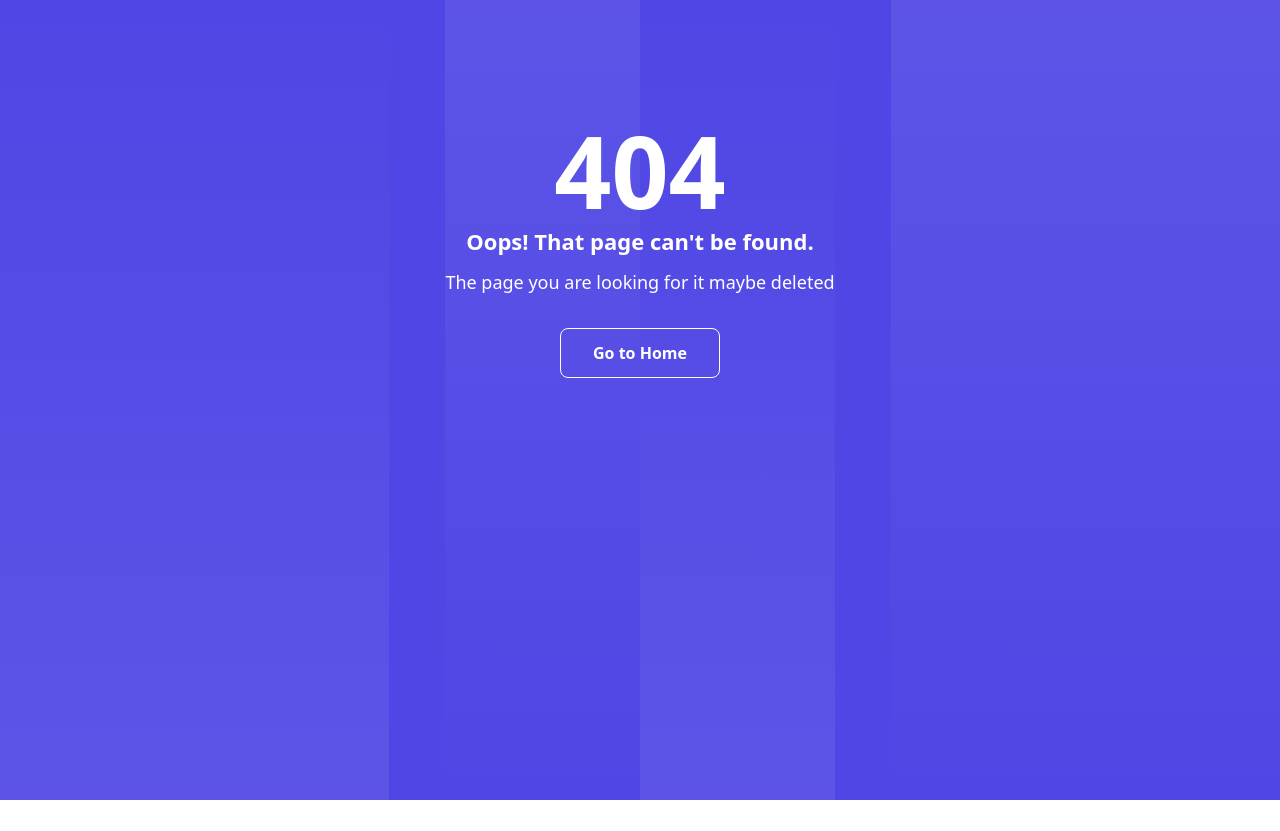
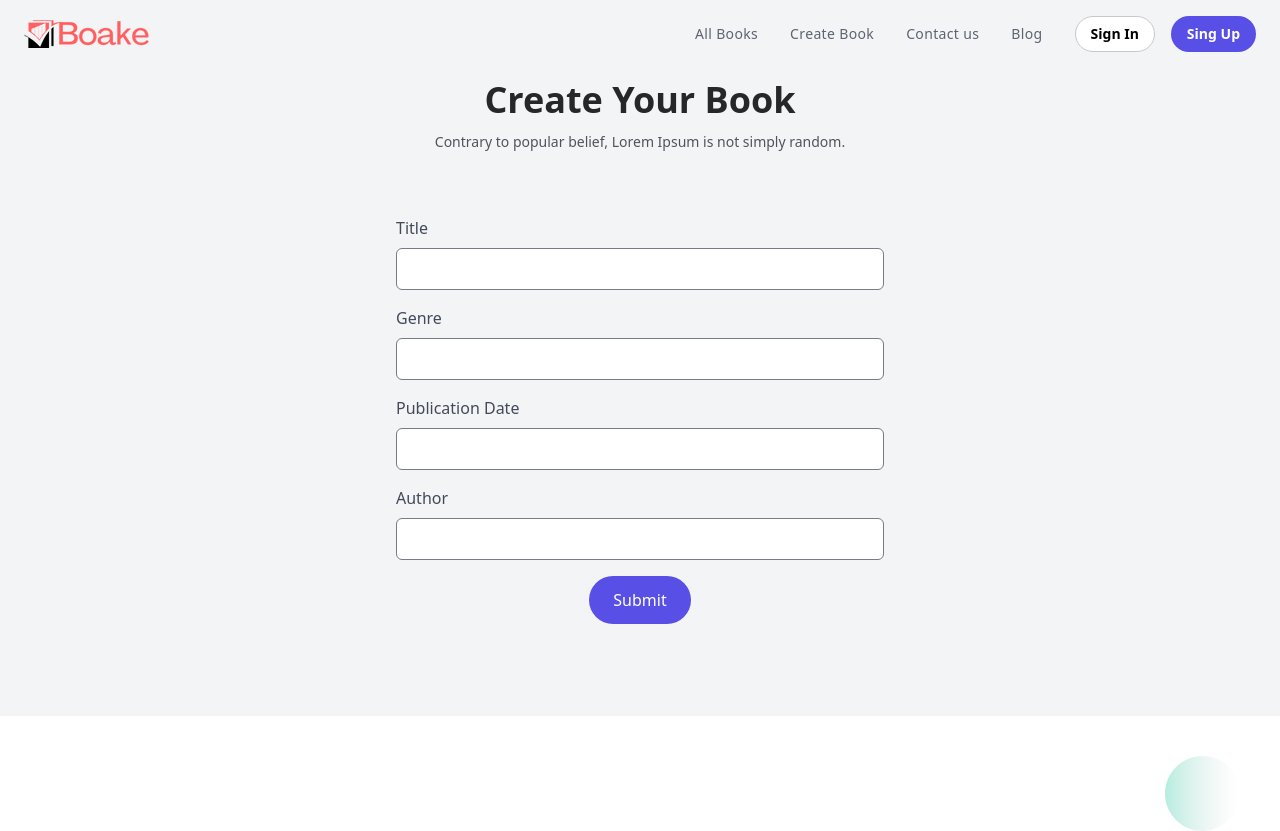
Before and after one commit to alamincoders/book-catalog-app, a React (Vite) app: page /createbook in a window 1280 px wide. Before the commit this address had no page. Shown: the top 831 px of the page. Before the commit the page ends 800 px from the top, so only its background shows below. Built offline with nearby package versions, Linux system fonts and the light colour scheme.

Commit message:
create book and all books filter added

```diff
--- a/package.json
+++ b/package.json
@@ -29,6 +29,7 @@
     "react-modal": "^3.16.1",
     "react-redux": "^8.1.1",
     "react-router-dom": "^6.14.1",
+    "react-star-rating-input": "^8.0.1",
     "react-toastify": "^9.1.3",
     "zod": "^3.21.4"
   },
--- /dev/null
+++ b/src/components/screen/CommentBox.tsx
@@ -0,0 +1,111 @@
+import React, { useState } from 'react';
+import Container from '../ui/Container';
+
+interface IComment {
+  id: string;
+  content: string;
+  author: string;
+}
+
+const CommentBox: React.FC = () => {
+  const [comment, setComment] = useState<IComment>({
+    id: '',
+    content: '',
+    author: '',
+  });
+  const [comments, setComments] = useState<IComment[]>([]);
+
+  const handleChange = (
+    e: React.ChangeEvent<HTMLTextAreaElement | HTMLInputElement>
+  ) => {
+    const { name, value } = e.target;
+    setComment((prevComment) => ({
+      ...prevComment,
+      [name]: value,
+    }));
+  };
+
+  const handleSubmit = (e: React.FormEvent<HTMLFormElement>) => {
+    e.preventDefault();
+    if (comment.content && comment.author) {
+      const newComment: IComment = {
+        id: Date.now().toString(),
+        content: comment.content,
+        author: comment.author,
+      };
+      setComments((prevComments) => [...prevComments, newComment]);
+      setComment({
+        id: '',
+        content: '',
+        author: '',
+      });
+    }
+  };
+
+  return (
+    <Container>
+      <form onSubmit={handleSubmit} className="mt-16">
+        <div className="mb-4">
+          <label
+            htmlFor="content"
+            className="block text-gray-700 font-medium mb-2"
+          >
+            Comment
+          </label>
+          <textarea
+            id="content"
+            name="content"
+            value={comment.content}
+            onChange={handleChange}
+            className="w-full px-4 py-2 border rounded-md focus:outline-none focus:border-primary"
+            rows={4}
+            required
+          ></textarea>
+        </div>
+        <div className="mb-4">
+          <label
+            htmlFor="author"
+            className="block text-gray-700 font-medium mb-2"
+          >
+            Author
+          </label>
+          <input
+            type="text"
+            id="author"
+            name="author"
+            value={comment.author}
+            onChange={handleChange}
+            className="w-full px-4 py-2 border rounded-md focus:outline-none focus:border-primary"
+            required
+          />
+        </div>
+        <div className="flex justify-center">
+          <button
+            type="submit"
+            className="px-6 py-3 text-base font-medium text-white rounded-full bg-primary"
+          >
+            Add Comment
+          </button>
+        </div>
+      </form>
+
+      <div className="mt-8">
+        <h3 className="text-lg font-medium text-gray-700 mb-4">Comments</h3>
+        {comments.length > 0 ? (
+          <ul>
+            {comments.map((comment) => (
+              <li key={comment.id} className="mb-4">
+                <p className="font-medium">{comment.author}</p>
+                <p className="text-gray-700">{comment.content}</p>
+              </li>
+            ))}
+          </ul>
+        ) : (
+          <p className="text-gray-500">No comments yet.</p>
+        )}
+      </div>
+    </Container>
+  );
+};
+
+export default CommentBox;
--- a/src/components/screen/DetailsBook.tsx
+++ b/src/components/screen/DetailsBook.tsx
@@ -11,6 +11,16 @@ const DetailsBook = () => {
   useEffect(() => {
     window.scrollTo(0, 0);
   }, []);
+
+  const handleAddToWishlist = () => {
+    // Add logic to handle adding to wishlist
+    console.log('Added to Wishlist');
+  };
+
+  const handleAddToReadingList = () => {
+    // Add logic to handle adding to reading list
+    console.log('Added to Reading List');
+  };
 
   return (
     <section className="pt-20 pb-10 lg:pb-20 h-full bg-[#F3F4F6]">
@@ -119,18 +129,22 @@ const DetailsBook = () => {
               <p className="text-base leading-4 mt-7 text-gray-600">
                 Product Code: <span className="uppercase">{id}</span>
               </p>
-              <p className="text-base leading-4 mt-4 text-gray-600">
-                Length: 13.2 inches
-              </p>
-              <p className="text-base leading-4 mt-4 text-gray-600">
-                Height: 10 inches
-              </p>
-              <p className="text-base leading-4 mt-4 text-gray-600">
-                Depth: 5.1 inches
-              </p>
-              <p className="md:w-96 text-base leading-normal text-gray-600 mt-4">
-                Composition: 100% calf leather, inside: 100% lamb leather
-              </p>
+              <div className="flex space-x-4 mt-4">
+                <button
+                  type="button"
+                  onClick={handleAddToWishlist}
+                  className="px-6 py-3 text-base font-medium text-white rounded-full bg-primary"
+                >
+                  Add to Wishlist
+                </button>
+                <button
+                  type="button"
+                  onClick={handleAddToReadingList}
+                  className="px-6 py-3 text-base font-medium text-white rounded-full bg-primary"
+                >
+                  Add to Reading List
+                </button>
+              </div>
             </div>
             <div>
               <div className="border-t border-b py-4 mt-7 border-gray-200">
--- a/src/components/shared/Navbar.tsx
+++ b/src/components/shared/Navbar.tsx
@@ -71,6 +71,16 @@ const Navbar = () => {
                         <span>All Books</span>
                       </Link>
                     </li>
+                    {!email ? (
+                      <li>
+                        <Link
+                          to="createbook"
+                          className="block md:px-4 transition hover:text-primary"
+                        >
+                          <span>Create Book</span>
+                        </Link>
+                      </li>
+                    ) : (
                       <li>
                         <Link
                           to="about"
@@ -79,6 +89,7 @@ const Navbar = () => {
                           <span>About</span>
                         </Link>
                       </li>
+                    )}
                     <li>
                       <Link
                         to="contact"
--- a/src/pages/BookDetails.tsx
+++ b/src/pages/BookDetails.tsx
@@ -1,4 +1,5 @@
 import { Helmet } from 'react-helmet';
+import CommentBox from '../components/screen/CommentBox';
 import DetailsBook from '../components/screen/DetailsBook';
 
 const BookDetails = () => {
@@ -9,11 +10,10 @@ const BookDetails = () => {
         <title>Book Store - Details of book</title>
       </Helmet>
       <div>
-        <div>
-
-        </div>
+        <div></div>
         <div>
           <DetailsBook />
+          <CommentBox />
         </div>
       </div>
     </>
--- /dev/null
+++ b/src/pages/CreateBook.tsx
@@ -0,0 +1,125 @@
+import React, { useState } from 'react';
+
+export interface IBook {
+  _id: string | number;
+  title: string;
+  genre: string;
+  publicationDate: string;
+  author: string;
+}
+
+const BookForm: React.FC = () => {
+  const [book, setBook] = useState<IBook>({
+    _id: '',
+    title: '',
+    genre: '',
+    publicationDate: '',
+    author: '',
+  });
+
+  const handleChange = (e: React.ChangeEvent<HTMLInputElement>) => {
+    const { name, value } = e.target;
+    setBook((prevBook) => ({
+      ...prevBook,
+      [name]: value,
+    }));
+  };
+
+  const handleSubmit = (e: React.FormEvent<HTMLFormElement>) => {
+    e.preventDefault();
+    // Handle form submission, such as sending book data to the server
+    console.log(book);
+  };
+
+  return (
+    <div className=" pt-20 pb-10 lg:pb-20 h-full bg-[#F3F4F6]">
+      <div className="text-zinc-800 text-sm pb-10 text-center overflow-hidden">
+        <h2 className="text-4xl font-semibold mb-3 ">Create Your Book</h2>
+
+        <p className="text-zinc-600 mb-3 lg:mx-96">
+          Contrary to popular belief, Lorem Ipsum is not simply random.
+        </p>
+      </div>
+      <form onSubmit={handleSubmit} className="max-w-lg mx-auto p-3">
+        <div className="mb-4">
+          <label
+            htmlFor="title"
+            className="block text-gray-700 font-medium mb-2"
+          >
+            Title
+          </label>
+          <input
+            type="text"
+            id="title"
+            name="title"
+            value={book.title}
+            onChange={handleChange}
+            className="w-full px-4 py-2 border rounded-md focus:outline-none focus:border-primary"
+            required
+          />
+        </div>
+        <div className="mb-4">
+          <label
+            htmlFor="genre"
+            className="block text-gray-700 font-medium mb-2"
+          >
+            Genre
+          </label>
+          <input
+            type="text"
+            id="genre"
+            name="genre"
+            value={book.genre}
+            onChange={handleChange}
+            className="w-full px-4 py-2 border rounded-md focus:outline-none focus:border-primary"
+            required
+          />
+        </div>
+        <div className="mb-4">
+          <label
+            htmlFor="publicationDate"
+            className="block text-gray-700 font-medium mb-2"
+          >
+            Publication Date
+          </label>
+          <input
+            type="text"
+            id="publicationDate"
+            name="publicationDate"
+            value={book.publicationDate}
+            onChange={handleChange}
+            className="w-full px-4 py-2 border rounded-md focus:outline-none focus:border-primary"
+            required
+          />
+        </div>
+        <div className="mb-4">
+          <label
+            htmlFor="author"
+            className="block text-gray-700 font-medium mb-2"
+          >
+            Author
+          </label>
+          <input
+            type="text"
+            id="author"
+            name="author"
+            value={book.author}
+            onChange={handleChange}
+            className="w-full px-4 py-2 border rounded-md focus:outline-none focus:border-primary"
+            required
+          />
+        </div>
+        <div className="flex justify-center">
+          <button
+            type="submit"
+            className="px-6 py-3 text-base font-medium text-white rounded-full bg-primary"
+          >
+            Submit
+          </button>
+        </div>
+      </form>
+    </div>
+  );
+};
+
+export default BookForm;
--- a/src/routes/index.tsx
+++ b/src/routes/index.tsx
@@ -3,10 +3,10 @@ import Layout from '../layouts';
 import Home from '../pages/App';
 import BookDetails from '../pages/BookDetails';
 import Books from '../pages/Books2';
+import BookForm from '../pages/CreateBook';
 import ErrorPage from '../pages/ErrorPage';
 import Login from '../pages/Login';
 import Signup from '../pages/Signup';
-import PrivateRoute from './PrivateRoute';
 
 const router = createBrowserRouter([
   {
@@ -37,10 +37,14 @@ const router = createBrowserRouter([
       {
         path: '/book/:id',
         element: (
-          <PrivateRoute>
-            <BookDetails />
-          </PrivateRoute>
+          // <PrivateRoute>
+          <BookDetails />
+          // </PrivateRoute>
         ),
+      },
+      {
+        path: '/createbook',
+        element: <BookForm />,
       },
     ],
   },
```
Also changed, not shown: src/components/screen/Review.tsx (added), 1 other file (tests, documents, lock files or other folders). Lines whose indentation alone changed are shown as unchanged.
